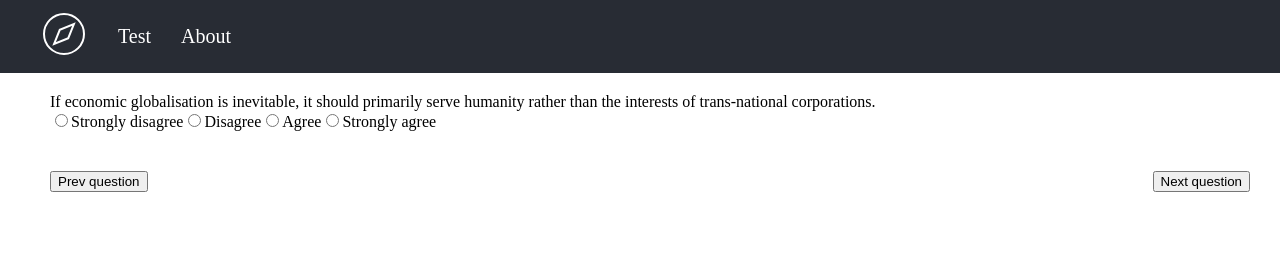
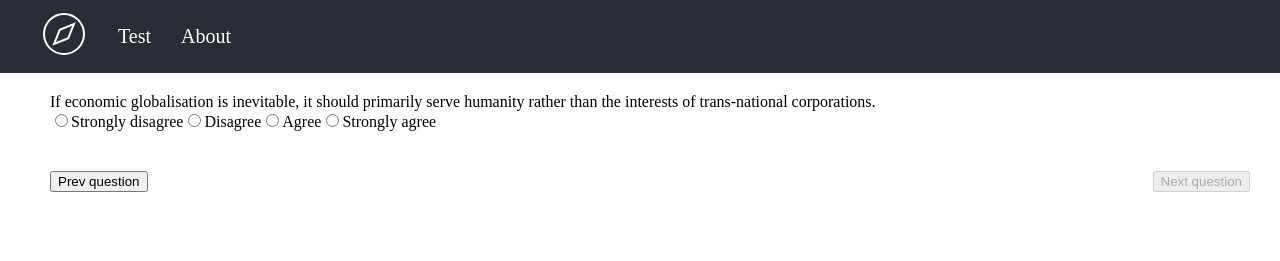
Before and after one commit to wsakolski/political-compass, a React (Create React App) app: page /test in a window 1280 px wide. Shown: the top 261 px of the page. Built offline with nearby package versions, Linux system fonts and the light colour scheme; a web font is replaced by a local one.

Commit message:
creating blockade for unanswered questions, child as a function pattern in questionView and Checkbox question component

```diff
--- a/src/components/question-view/question-view.component.tsx
+++ b/src/components/question-view/question-view.component.tsx
@@ -1,4 +1,4 @@
-import React, { FC } from 'react'
+import React, { FC, useState } from 'react'
 import { connect } from 'react-redux'
 import styled from 'styled-components'
 import {
@@ -16,6 +16,7 @@ const ButtonToolbar = styled.div`
 `
 
 interface QuestionViewProps {
+  children: (tools: any) => JSX.Element
   setNextQuestion: () => void
   setPrevQuestion: () => void
 }
@@ -24,12 +25,20 @@ export const QuestionView: FC<QuestionViewProps> = ({
   setNextQuestion,
   setPrevQuestion,
 }) => {
+  const [nextQuestionDisabled, setNextQuestionDisabled] = useState(true)
+
+  const isQuestionAnswered = (isAnswered: boolean) => {
+    setNextQuestionDisabled(isAnswered ? false : true)
+  }
+
   return (
     <QuestionWrapper>
-      {children}
+      {children({ isQuestionAnswered })}
       <ButtonToolbar>
         <button onClick={setPrevQuestion}>Prev question</button>
-        <button onClick={setNextQuestion}>Next question</button>
+        <button onClick={setNextQuestion} disabled={nextQuestionDisabled}>
+          Next question
+        </button>
       </ButtonToolbar>
     </QuestionWrapper>
   )
--- a/src/forms/CheckboxQuestion.tsx
+++ b/src/forms/CheckboxQuestion.tsx
@@ -1,4 +1,4 @@
-import React, { FC, useState, ChangeEvent } from 'react'
+import React, { FC, useState, useEffect, ChangeEvent } from 'react'
 
 interface AnswerPoints {
   x: number
@@ -11,29 +11,41 @@ interface Answer {
 }
 
 export interface Question {
-  id: number,
+  id: number
   questionText: string
   answers: Answer[]
 }
 
 interface QuestionProps {
   question: Question
+  isQuestionAnswered: (isAnswered: boolean) => void
 }
 
-const CheckboxQuestion: FC<QuestionProps> = ({ question }) => {
+const CheckboxQuestion: FC<QuestionProps> = ({
+  question,
+  isQuestionAnswered,
+}) => {
   const [answer, setAnswer] = useState<null | number>(null)
 
   const handleChange = (event: ChangeEvent<HTMLInputElement>) => {
     const { value } = event.target
     setAnswer(Number(value))
+    isQuestionAnswered(true)
   }
+
+  useEffect(() => {
+    isQuestionAnswered(answer ? true : false)
+    return () => {
+      isQuestionAnswered(false)
+    }
+  }, [answer])
 
   return (
     <>
       <h2>{question.questionText}</h2>
       {question.answers.map(({ text }, index) => (
         <label key={index} htmlFor={`${question.id}`}>
-            <input
+          <input
             type="radio"
             id={`answer no ${index}`}
             value={index}
--- a/src/pages/questionnaire/test.page.tsx
+++ b/src/pages/questionnaire/test.page.tsx
@@ -13,10 +13,13 @@ const TestPage: FC<TestPageProps> = ({ currentQuestion }) => {
     <>
       <div>
         <QuestionView>
-          <CheckboxQuestion
-            key={currentQuestion.id}
-            question={currentQuestion}
-          />
+          {(questionViewProps) => (
+            <CheckboxQuestion
+              key={currentQuestion.id}
+              question={currentQuestion}
+              {...questionViewProps}
+            />
+          )}
         </QuestionView>
       </div>
     </>
```
